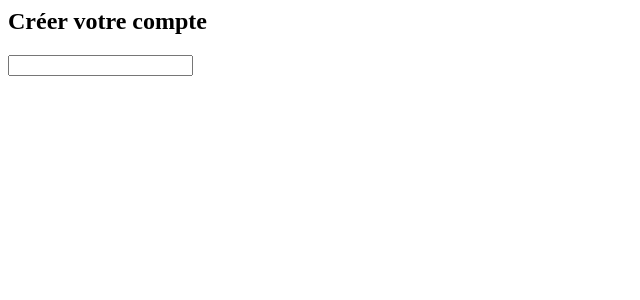
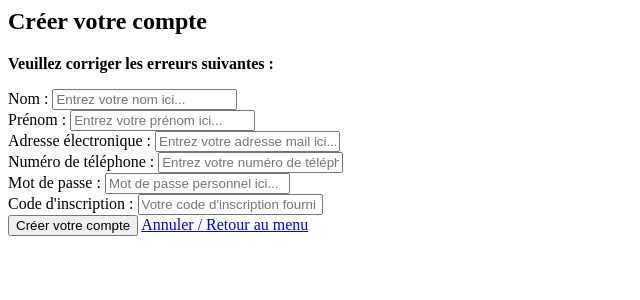
Before and after one commit to hend-zinedinne/projet-covoiturage, a PHP site: page /index.php?action=creerCompte in a window 1280 px wide. Shown: the top 300 px of the page, without its empty margins (0-640 px from the left). Run offline with PHP 8.4, Linux system fonts and the light colour scheme; data that the repository does not hold is empty.

Commit message:
création du formulaire de création de compte

```diff
--- a/views/creerCompte/index.php
+++ b/views/creerCompte/index.php
@@ -1,8 +1,52 @@
 <section aria-labelledby="titre-creercompte">
     <h1 id="titre-creercompte">Créer votre compte</h1>
 
-    <form>
-        <label for="nom"></label>
-        <input type="text">
+    <?php if ($erreurs !== []): ?>
+        <div class="alert alert-error">
+            <strong>Veuillez corriger les erreurs suivantes :</strong>
+            <ul>
+                <?php foreach ($erreurs as $erreur): ?>
+                <li><?php echo htmlspecialchars($erreur) ?></li>
+                <?php endforeach; ?>
+            </ul>
+        </div>
+    <?php endif; ?>
+
+    <form action="index.php?action=creerCompte" method="post">
+
+        <div class="form-group">
+            <label for="nom">Nom :</label>
+            <input type="text" value="<?php echo htmlspecialchars($nom) ?>" name="nom" placeholder="Entrez votre nom ici..." required/>
+        </div>
+
+        <div class="form-group">
+            <label for="prenom">Prénom :</label>
+            <input type="text" value="<?php echo htmlspecialchars($prenom) ?>" name="prenom" placeholder="Entrez votre prénom ici..." required/>
+        </div>
+
+        <div class="form-group">
+            <label for="email">Adresse électronique : </label>
+            <input type="text" value="<?php echo htmlspecialchars($email) ?>" name="email" placeholder="Entrez votre adresse mail ici..." required/>
+        </div>
+
+        <div class="form-group">
+            <label for="numTel">Numéro de téléphone : </label>
+            <input type="text" value="<?php echo htmlspecialchars($numTel) ?>" name="numTel" placeholder="Entrez votre numéro de téléphone ici..." required/>
+        </div>
+
+        <div class="form-group">
+            <label for="mdp">Mot de passe : </label>
+            <input type="password" value="<?php echo htmlspecialchars($mdp) ?>" name="mdp" placeholder="Mot de passe personnel ici..." required/>
+        </div>
+
+        <div class="form-group">
+            <label for="code">Code d'inscription : </label>
+            <input type="text" value="<?php echo htmlspecialchars($codeInscription) ?>" name="code" placeholder="Votre code d'inscription fourni par le lycée." required/>
+        </div>
+
+        <div class="form-actions">
+            <button type="submit" class="btn btn-primary">Créer votre compte</button>
+            <a href="index.php?action=bienvenue" class="btn btn-outline">Annuler / Retour au menu</a>
+        </div>
     </form>
 </section>
--- a/views/layout.php
+++ b/views/layout.php
@@ -19,6 +19,9 @@
 
         <nav class="nav-bar" aria-label="Navigation principale">
             <a href="index.php?action=bienvenue"<?= $pageCourante === 'bienvenue' ? ' class="active" aria-current="page"' : '' ?>>Bienvenue</a>
+            <a href="index.php?action=creerCompte"<?= $pageCourante === 'creerCompte' ? ' class="active" aria-current="page"' : '' ?>>Créer votre compte</a>
+        </nav>
+    </header>
         </nav>
     </header>
 
```
Also changed, not shown: src/Controller/creerCompteControleur.php (+31 -26 lines), src/Model/Repository/compteRepository.php (+5 -2 lines).
